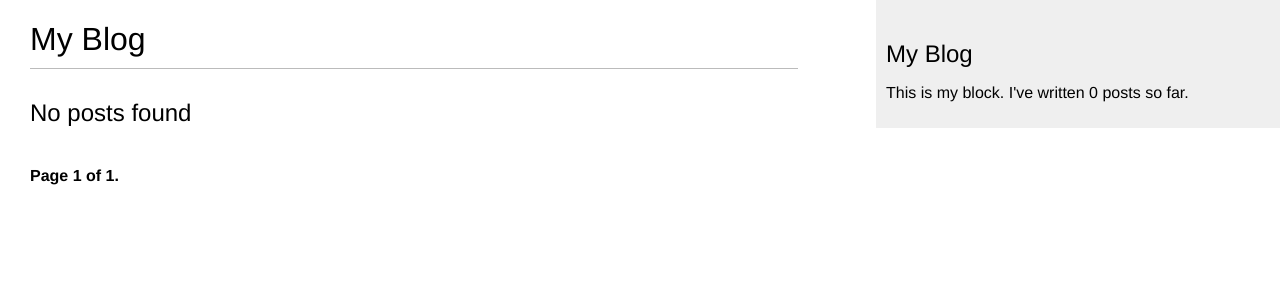
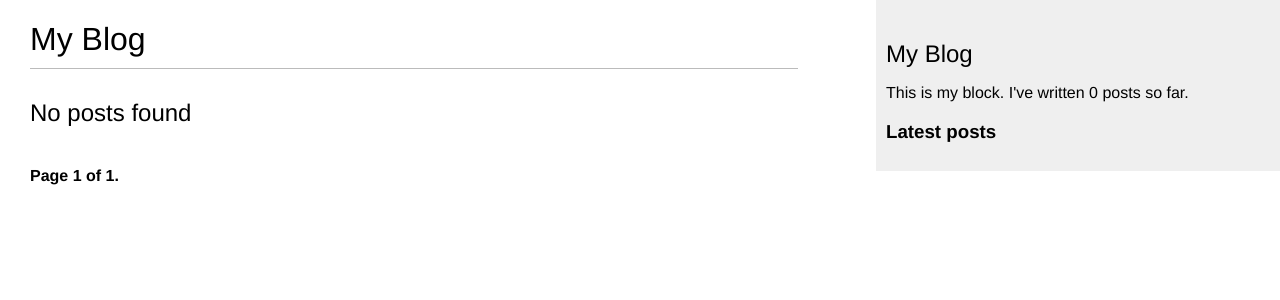
Before and after one commit to RoseOfVoid/Blog_Application_Django, a Django app: page /blog/ in a window 1280 px wide. Shown: the top 300 px of the page. Run offline with Django 5.2, Linux system fonts and the light colour scheme; data that the repository does not hold is empty.

Commit message:
Created latest posts.

```diff
--- a/blog/templates/blog/base.html
+++ b/blog/templates/blog/base.html
@@ -16,6 +16,8 @@
         <h2>My Blog</h2>
         <p>This is my block.
         I've written {% total_posts %} posts so far.</p>
+        <h3>Latest posts</h3>
+        {% show_latest_posts 3 %}
     </div>
 </body>
 </html>
--- /dev/null
+++ b/blog/templates/blog/post/latest_posts.html
@@ -0,0 +1,7 @@
+<ul>
+    {% for post in latest_posts %}
+    <li>
+        <a href="{{ post.get_absolute_url }}">{{ post.title }}</a>
+    </li>
+    {% endfor %}
+</ul>
--- a/blog/templatetags/blog_tags.py
+++ b/blog/templatetags/blog_tags.py
@@ -6,3 +6,9 @@ register = template.Library()
 @register.simple_tag
 def total_posts():
     return Post.published.count()
+
+
+@register.inclusion_tag('blog/post/latest_posts.html')
+def show_latest_posts(count=5):
+    latest_posts = Post.published.order_by('-publish')[:count]
+    return {'latest_posts': latest_posts}
```
